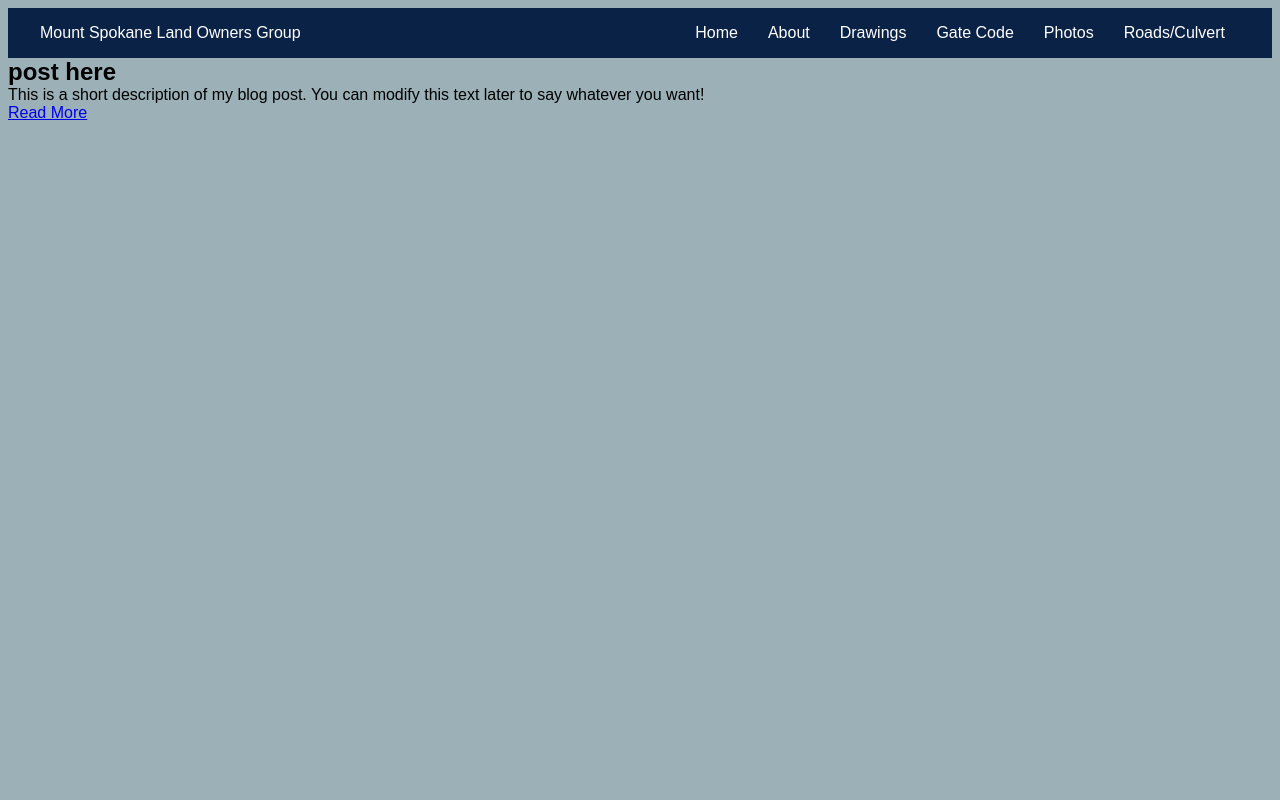
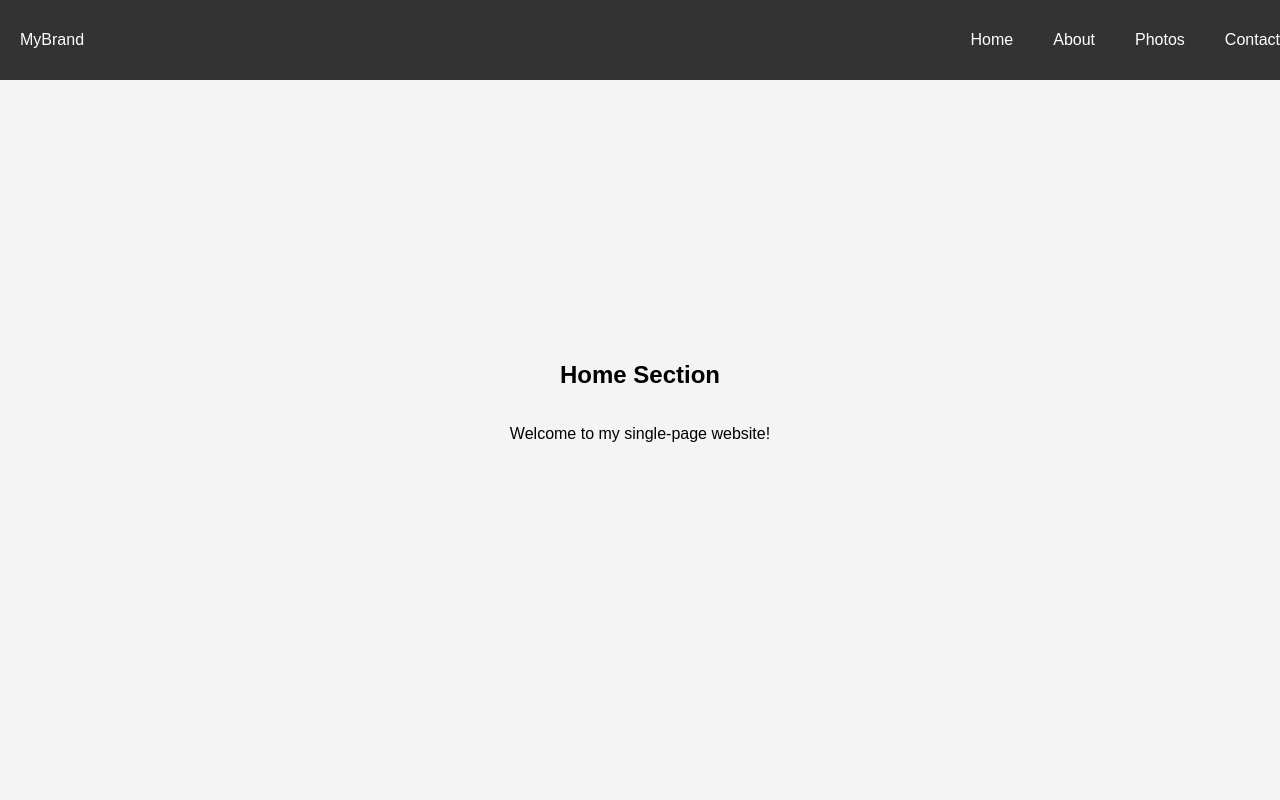
Before and after one commit to PUGHLABS/MSLOG, a plain HTML site: page index.html in a window 1280 px wide. Shown: the top 800 px of the page. Drawn offline with Linux system fonts and the light colour scheme.

Commit message:
commit html, js, css

```diff
--- a/index.html
+++ b/index.html
@@ -4,42 +4,151 @@
 <head>
   <meta charset="UTF-8">
   <meta name="viewport" content="width=device-width, initial-scale=1.0">
-  <title>Document</title>
-  <link rel="stylesheet" href="style.css">
+  <title>My Single Page Site</title>
+  <style>
+    /* 1. SMOOTH SCROLLING */
+    html {
+      scroll-behavior: smooth;
+    }
+
+    body {
+      font-family: Arial, sans-serif;
+      margin: 0;
+      padding: 0;
+    }
+
+    /* 2. NAVIGATION STYLES */
+    nav {
+      position: fixed;
+      /* Keeps menu at the top */
+      top: 0;
+      width: 100%;
+      background: #333;
+      color: white;
+      z-index: 1000;
+      display: flex;
+      justify-content: space-between;
+      align-items: center;
+      padding: 0 20px;
+    }
+
+    .nav-links {
+      display: flex;
+      list-style: none;
+    }
+
+    .nav-links li a {
+      color: white;
+      text-decoration: none;
+      padding: 15px 20px;
+      display: block;
+    }
+
+    /* 3. SECTION STYLES */
+    section {
+      min-height: 100vh;
+      /* Each section takes full screen height */
+      display: flex;
+      flex-direction: column;
+      justify-content: center;
+      align-items: center;
+      border-bottom: 1px solid #ddd;
+    }
+
+    #home {
+      background-color: #f4f4f4;
+    }
+
+    #about {
+      background-color: #e2e2e2;
+    }
+
+    #photos {
+      background-color: #d1d1d1;
+    }
+
+    #contact {
+      background-color: #c0c0c0;
+    }
+
+    /* 4. HAMBURGER MENU (Mobile Only) */
+    .hamburger {
+      display: none;
+      cursor: pointer;
+      font-size: 30px;
+    }
+
+    @media (max-width: 768px) {
+      .nav-links {
+        display: none;
+        /* Hide links on mobile initially */
+        flex-direction: column;
+        width: 100%;
+        position: absolute;
+        top: 50px;
+        left: 0;
+        background: #333;
+      }
+
+      .nav-links.active {
+        display: flex;
+      }
+
+      .hamburger {
+        display: block;
+      }
+    }
+  </style>
 </head>
 
 <body>
-  <nav class="navbar">
-    <div class="logo">Mount Spokane Land Owners Group</div>
 
-    <button class="menu-toggle" id="mobile-menu">
-      <span class="bar"></span>
-      <span class="bar"></span>
-      <span class="bar"></span>
-    </button>
-
-    <ul class="nav-list" id="nav-list">
-      <li><a href="#">Home</a></li>
-      <li><a href="#">About</a></li>
-      <li><a href="#">Drawings</a></li>
-      <li><a href="#">Gate Code</a></li>
-      <li><a href="#">Photos</a></li>
-      <li><a href="#">Roads/Culvert</a></li>
+  <nav>
+    <div class="logo">MyBrand</div>
+    <div class="hamburger" id="hamburger">☰</div>
+    <ul class="nav-links" id="nav-links">
+      <li><a href="#home">Home</a></li>
+      <li><a href="#about">About</a></li>
+      <li><a href="#photos">Photos</a></li>
+      <li><a href="#contact">Contact</a></li>
     </ul>
   </nav>
-  <div class="blog-container">
-    <div class="blog-card">
-      <div class="blog-image">
-        <span></span>
-      </div>
-      <div class="blog-content">
-        <h2>post here</h2>
-        <p>This is a short description of my blog post. You can modify this text later to say whatever you want!</p>
-        <a href="#" class="read-more">Read More</a>
-      </div>
-    </div>
-  </div>
-  <script src="script.js"></script>
+
+  <section id="home">
+    <h1>Home Section</h1>
+    <p>Welcome to my single-page website!</p>
+  </section>
+
+  <section id="about">
+    <h1>About Me</h1>
+    <p>I am learning to build websites with Gemini.</p>
+  </section>
+
+  <section id="photos">
+    <h1>My Photos</h1>
+    <p>Gallery placeholder.</p>
+  </section>
+
+  <section id="contact">
+    <h1>Contact</h1>
+    <p>Get in touch with me here.</p>
+  </section>
+
+  <script>
+    // Logic to toggle hamburger menu
+    const hamburger = document.getElementById('hamburger');
+    const navLinks = document.getElementById('nav-links');
+
+    hamburger.addEventListener('click', () => {
+      navLinks.classList.toggle('active');
+    });
+
+    // Close menu when a link is clicked (important for mobile)
+    navLinks.addEventListener('click', () => {
+      navLinks.classList.remove('active');
+    });
+  </script>
+
 </body>
 
 </html>
```
